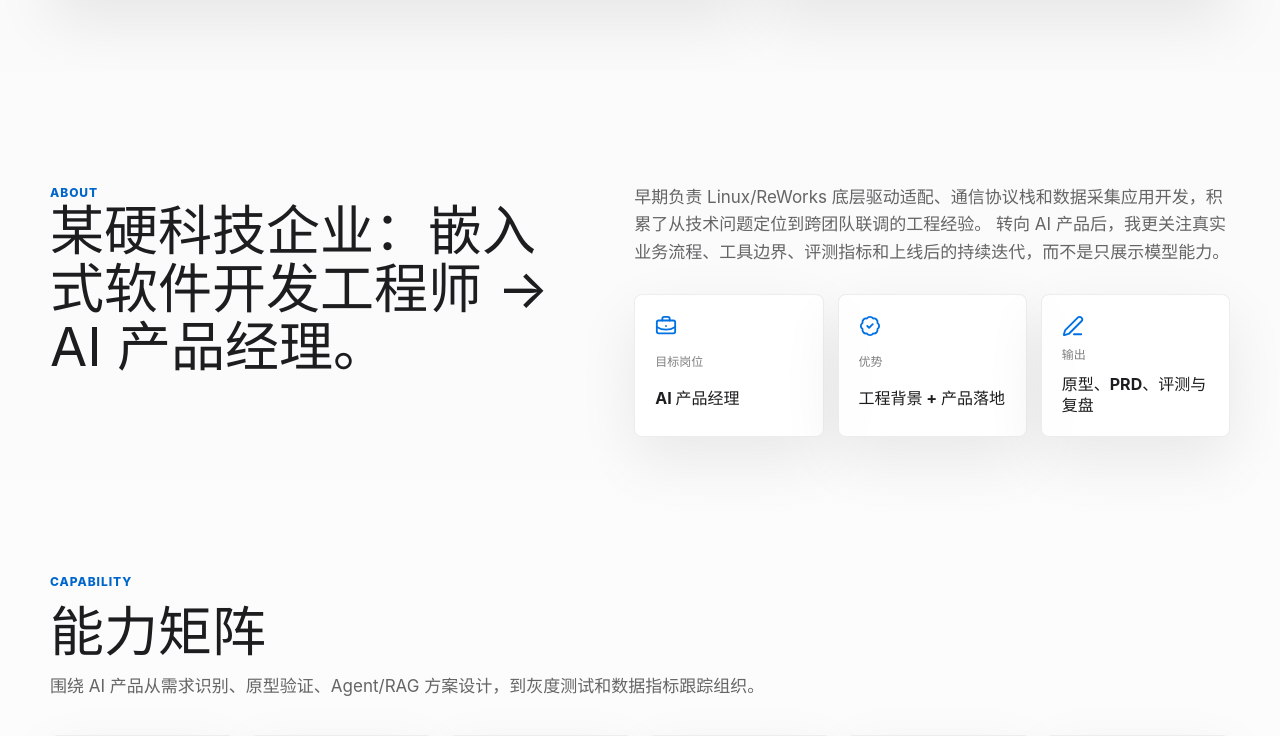
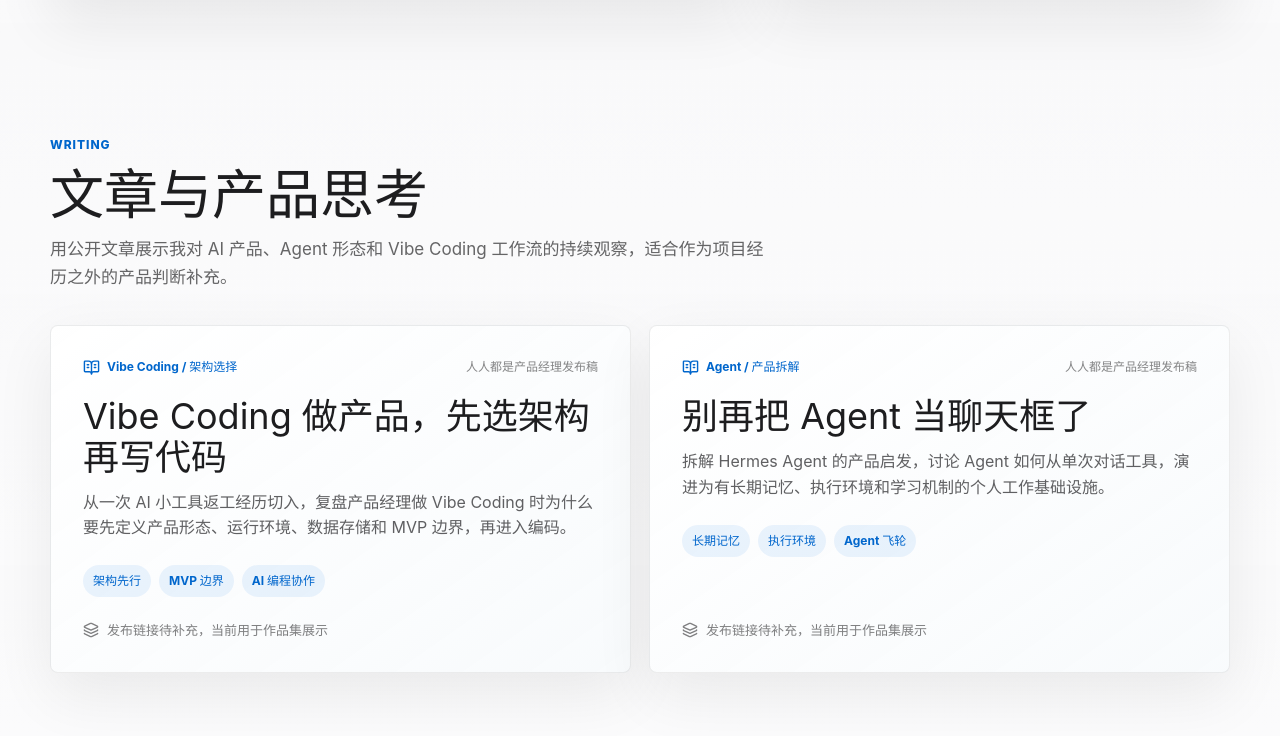
Before and after one commit to Richard-Yang0130/ai-pm-portfolio, a React (Vite) app: page / in a window 1280 px wide. Shown: the part 2013-2749 px from the top of the page. Built offline with nearby package versions, Linux system fonts and the light colour scheme.

Commit message:
Add article showcase section

```diff
--- a/src/App.jsx
+++ b/src/App.jsx
@@ -2,8 +2,10 @@ import {
   ArrowRight,
   BadgeCheck,
   BarChart3,
+  BookOpenText,
   BriefcaseBusiness,
   Github,
+  Layers3,
   Mail,
   MapPin,
   PenLine,
@@ -56,8 +58,28 @@ const capabilities = [
   '技术背景转产品判断',
 ];
 
+const articles = [
+  {
+    label: 'Vibe Coding / 架构选择',
+    title: 'Vibe Coding 做产品，先选架构再写代码',
+    source: '人人都是产品经理发布稿',
+    summary:
+      '从一次 AI 小工具返工经历切入，复盘产品经理做 Vibe Coding 时为什么要先定义产品形态、运行环境、数据存储和 MVP 边界，再进入编码。',
+    points: ['架构先行', 'MVP 边界', 'AI 编程协作'],
+  },
+  {
+    label: 'Agent / 产品拆解',
+    title: '别再把 Agent 当聊天框了',
+    source: '人人都是产品经理发布稿',
+    summary:
+      '拆解 Hermes Agent 的产品启发，讨论 Agent 如何从单次对话工具，演进为有长期记忆、执行环境和学习机制的个人工作基础设施。',
+    points: ['长期记忆', '执行环境', 'Agent 飞轮'],
+  },
+];
+
 const navItems = [
   ['作品', '#work'],
+  ['文章', '#articles'],
   ['关于', '#about'],
   ['能力', '#capability'],
   ['联系', '#contact'],
@@ -188,6 +210,38 @@ export default function App() {
         </div>
       </section>
 
+      <section id="articles" className="content-section article-section">
+        <div className="section-heading">
+          <p className="eyebrow">Writing</p>
+          <h2>文章与产品思考</h2>
+          <p>用公开文章展示我对 AI 产品、Agent 形态和 Vibe Coding 工作流的持续观察，适合作为项目经历之外的产品判断补充。</p>
+        </div>
+        <div className="article-grid">
+          {articles.map((article) => (
+            <article className="article-card" data-testid="article-card" key={article.title}>
+              <div className="article-card-head">
+                <span>
+                  <BookOpenText size={17} />
+                  {article.label}
+                </span>
+                <span>{article.source}</span>
+              </div>
+              <h3>{article.title}</h3>
+              <p>{article.summary}</p>
+              <div className="article-tags">
+                {article.points.map((point) => (
+                  <span key={point}>{point}</span>
+                ))}
+              </div>
+              <div className="article-status">
+                <Layers3 size={16} />
+                发布链接待补充，当前用于作品集展示
+              </div>
+            </article>
+          ))}
+        </div>
+      </section>
+
       <section id="about" className="about-section">
         <div>
           <p className="eyebrow">About</p>
--- a/src/styles.css
+++ b/src/styles.css
@@ -459,6 +459,87 @@ footer span {
   font-weight: 700;
 }
 
+.article-section {
+  padding-top: 44px;
+}
+
+.article-grid {
+  display: grid;
+  grid-template-columns: repeat(2, minmax(0, 1fr));
+  gap: 18px;
+}
+
+.article-card {
+  display: flex;
+  flex-direction: column;
+  min-height: 310px;
+  padding: clamp(22px, 3vw, 32px);
+  border: 1px solid rgba(0, 0, 0, 0.07);
+  border-radius: 8px;
+  background:
+    linear-gradient(145deg, rgba(255, 255, 255, 0.92), rgba(247, 250, 252, 0.86)),
+    #fff;
+  box-shadow: 0 22px 60px rgba(0, 0, 0, 0.07);
+}
+
+.article-card-head,
+.article-status {
+  display: flex;
+  align-items: center;
+  gap: 8px;
+}
+
+.article-card-head {
+  justify-content: space-between;
+  color: rgba(29, 29, 31, 0.54);
+  font-size: 12px;
+  font-weight: 680;
+}
+
+.article-card-head span:first-child {
+  display: inline-flex;
+  align-items: center;
+  gap: 7px;
+  color: #0066cc;
+}
+
+.article-card h3 {
+  margin: 20px 0 12px;
+  font-size: clamp(24px, 3vw, 36px);
+  line-height: 1.13;
+  letter-spacing: 0;
+}
+
+.article-card p {
+  margin: 0;
+  color: rgba(29, 29, 31, 0.7);
+  line-height: 1.62;
+}
+
+.article-tags {
+  display: flex;
+  flex-wrap: wrap;
+  gap: 8px;
+  margin-top: 24px;
+}
+
+.article-tags span {
+  padding: 7px 10px;
+  border-radius: 999px;
+  background: rgba(0, 113, 227, 0.08);
+  color: #0066cc;
+  font-size: 12px;
+  font-weight: 680;
+}
+
+.article-status {
+  margin-top: auto;
+  padding-top: 24px;
+  color: rgba(29, 29, 31, 0.56);
+  font-size: 13px;
+  line-height: 1.4;
+}
+
 .about-section {
   display: grid;
   grid-template-columns: 0.92fr 1.08fr;
@@ -558,7 +639,8 @@ footer span {
 
   .hero-section,
   .about-section,
-  .project-grid {
+  .project-grid,
+  .article-grid {
     grid-template-columns: 1fr;
   }
 
@@ -605,6 +687,12 @@ footer span {
     grid-template-columns: 1fr;
   }
 
+  .article-card-head {
+    flex-direction: column;
+    align-items: flex-start;
+    gap: 10px;
+  }
+
   .button-primary,
   .button-secondary {
     width: 100%;
```
Also changed, not shown: 2 other files (tests, documents, lock files or other folders).
